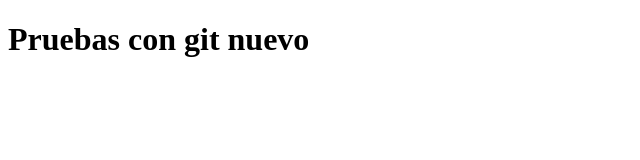
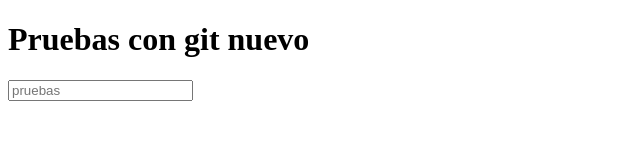
Before and after one commit to AmilcarMairena/helloWorl-git, a plain HTML site: page index.html in a window 1280 px wide. Shown: the whole page, without its empty margins (0-640 px from the left). Drawn offline with Linux system fonts and the light colour scheme.

Commit message:
se agrego un form

```diff
--- a/index.html
+++ b/index.html
@@ -7,5 +7,8 @@
 </head>
 <body>
     <h1>Pruebas con git nuevo</h1>
+    <form action="">
+        <input type="text" placeholder="pruebas">
+    </form>
 </body>
 </html>
```
